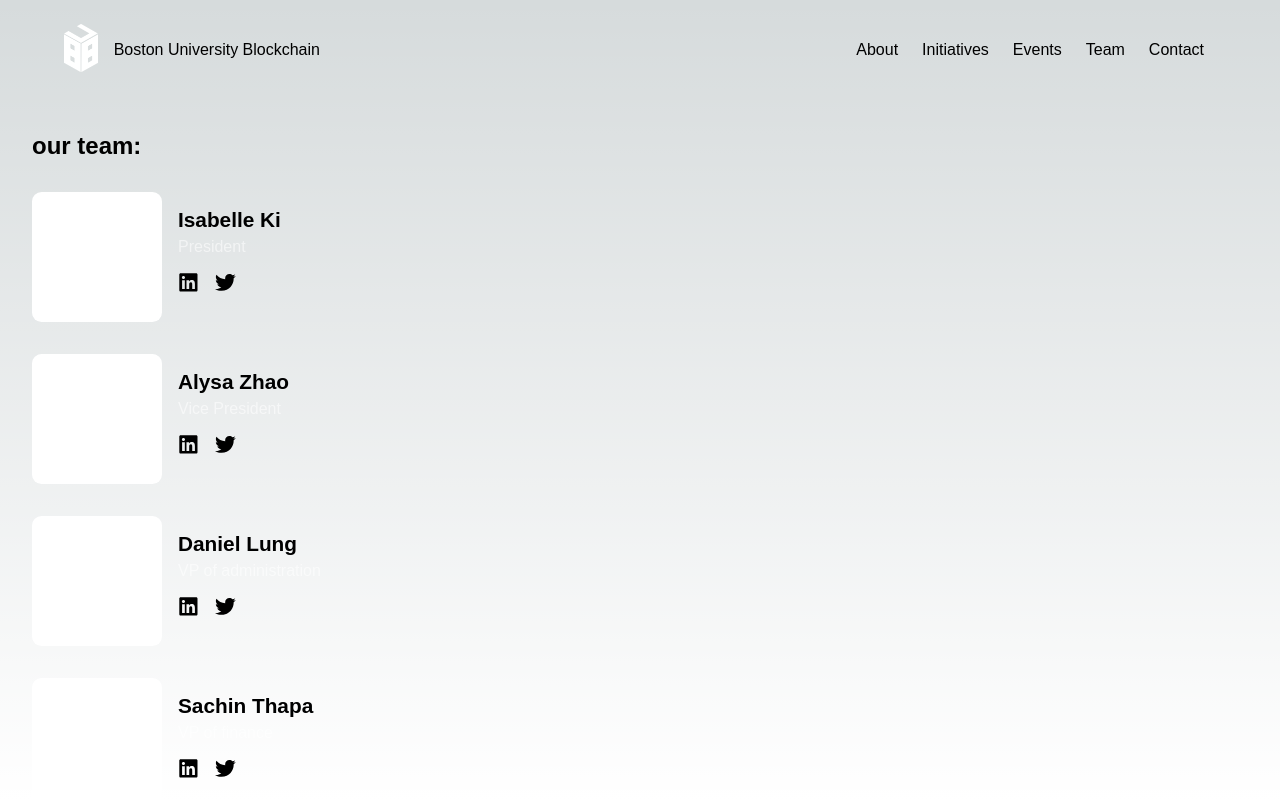
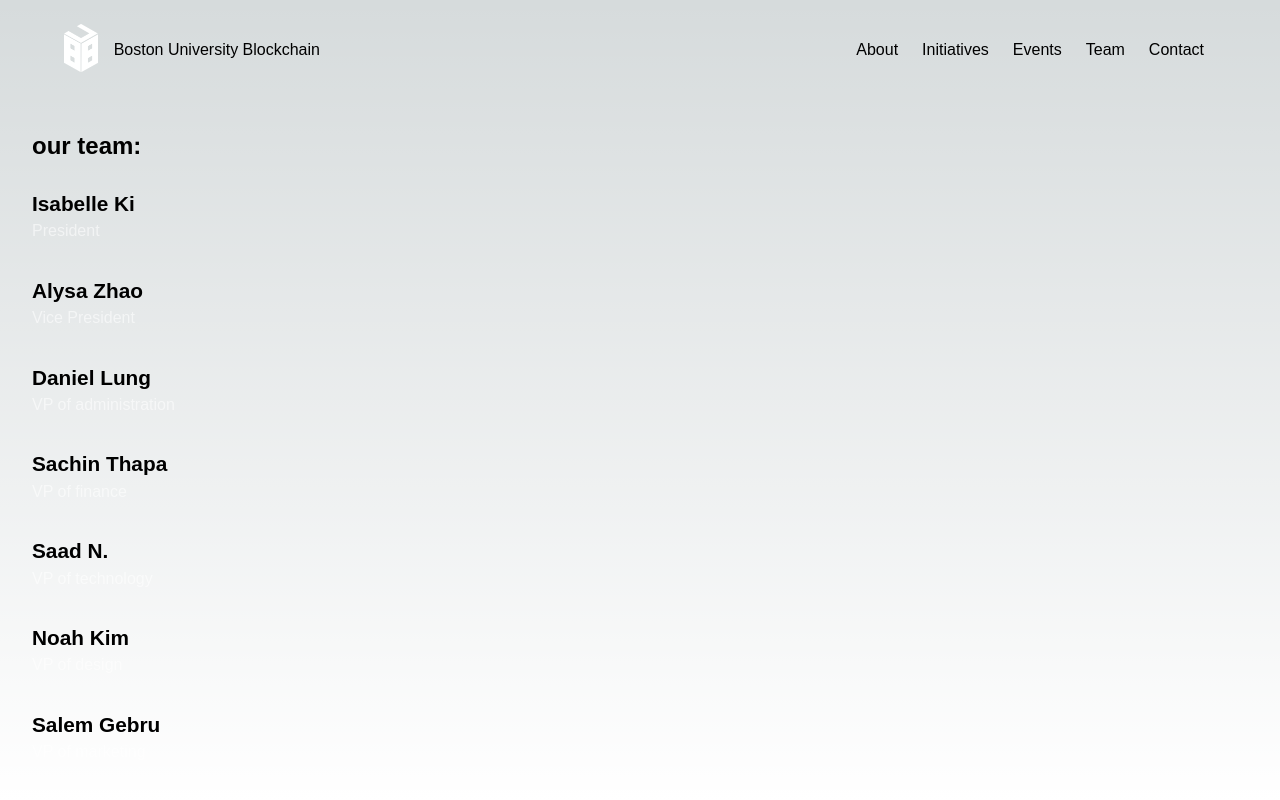
Before and after one commit to bublockchain/bu-blockchain, a Next.js app: page /team in a window 1280 px wide. Built offline with nearby package versions, Linux system fonts and the light colour scheme; a web font is replaced by a local one.

Commit message:
change team for now

```diff
--- a/pages/team/index.tsx
+++ b/pages/team/index.tsx
@@ -67,14 +67,14 @@ export default function Team() {
                     team.map((member, i) => {
                         return (
                             <div className={s.member}>
-                                <div className={s.avatar}></div>
+                                {/* <div className={s.avatar}></div> */}
                                 <div className={s.details}>
                                     <div className={s.name}>{member.name}</div>
                                     <div className={s.title}>{member.title}</div>
-                                    <div className={s.socials}>
+                                    {/* <div className={s.socials}>
                                         <FaLinkedin className={s.icon} />
                                         <FaTwitter className={s.icon} />
-                                    </div>
+                                    </div> */}
                                 </div>
                             </div>
                         )
--- a/pages/team/team.module.scss
+++ b/pages/team/team.module.scss
@@ -14,7 +14,7 @@
     .member {
         margin-top: 2rem;
         display: flex;
-        height: 130px;
+        /* height: 130px; */
 
         .avatar {
             background-color: white;
@@ -26,7 +26,7 @@
             display: flex;
             flex-direction: column;
             flex: 1;
-            padding: 1rem 1rem;
+           /*  padding: 1rem 1rem; */
             .name {
                 font-weight: 600;
                 font-size: 1.3rem;
```
